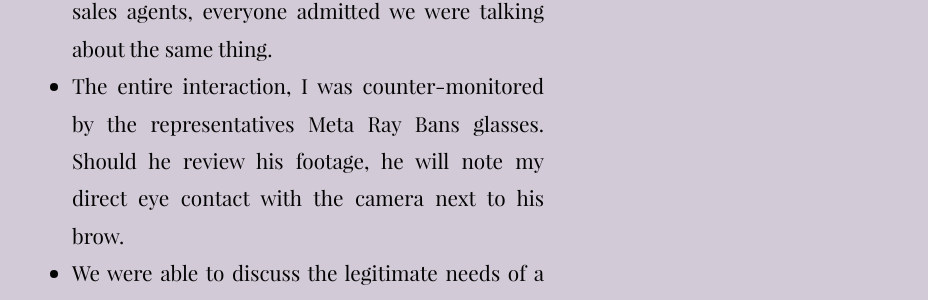
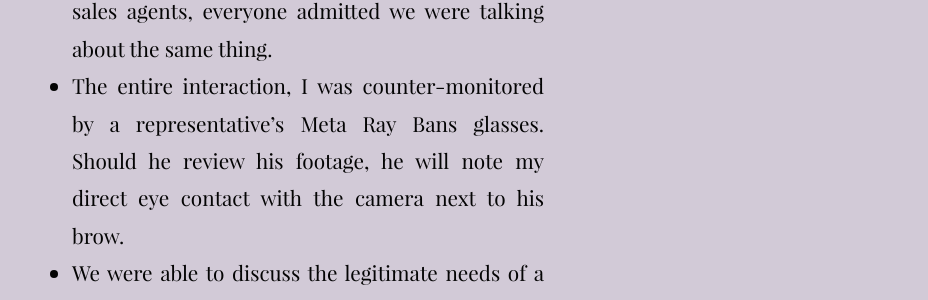
Before and after one commit to tiliv/antibody, a Jekyll site: the page built from docs/journal/autumn-ryan-First-State-Auto-Group/index.md, in a window 1280 px wide and 900 px high, scrolled down 6383 px. Shown: the part 189-489 px from the top of the window, without its empty margins (352-1280 px from the left). Built offline with Jekyll 4.4.1, drawn with Linux system fonts in a browser that asks for light colours.

Commit message:
Fix grammar

```diff
--- a/docs/journal/autumn-ryan-First-State-Auto-Group/index.md
+++ b/docs/journal/autumn-ryan-First-State-Auto-Group/index.md
@@ -72,7 +72,7 @@ index: true
 - My hunch was a bullseye. The representatives here were at first pretending to not engage with the Impel angle, preferring to reduce it instead to "lead generation".
 - I recorded this interaction.
 - As soon as I brought up Impel being equal to AI sales agents, everyone admitted we were talking about the same thing.
-- The entire interaction, I was counter-monitored by the representatives Meta Ray Bans glasses. Should he review his footage, he will note my direct eye contact with the camera next to his brow.
+- The entire interaction, I was counter-monitored by a representative's Meta Ray Bans glasses. Should he review his footage, he will note my direct eye contact with the camera next to his brow.
 - We were able to discuss the legitimate needs of a high-pressure business to respond to queries quickly and efficiently.
 - Trying the question again about who names the AI, a satisfyingly direct answer came forward: "Kate is Kate." The representatives are expressly interested in treating the LLMs as self-sufficient beings.
 - My concerns enumerated to them, despite concessions about business needs, were 1) that Impel's own testimonials *depend* on the LLM hoax--the customers are happy because they think there is a person, and 2) there is literally no QA/QC.
```
